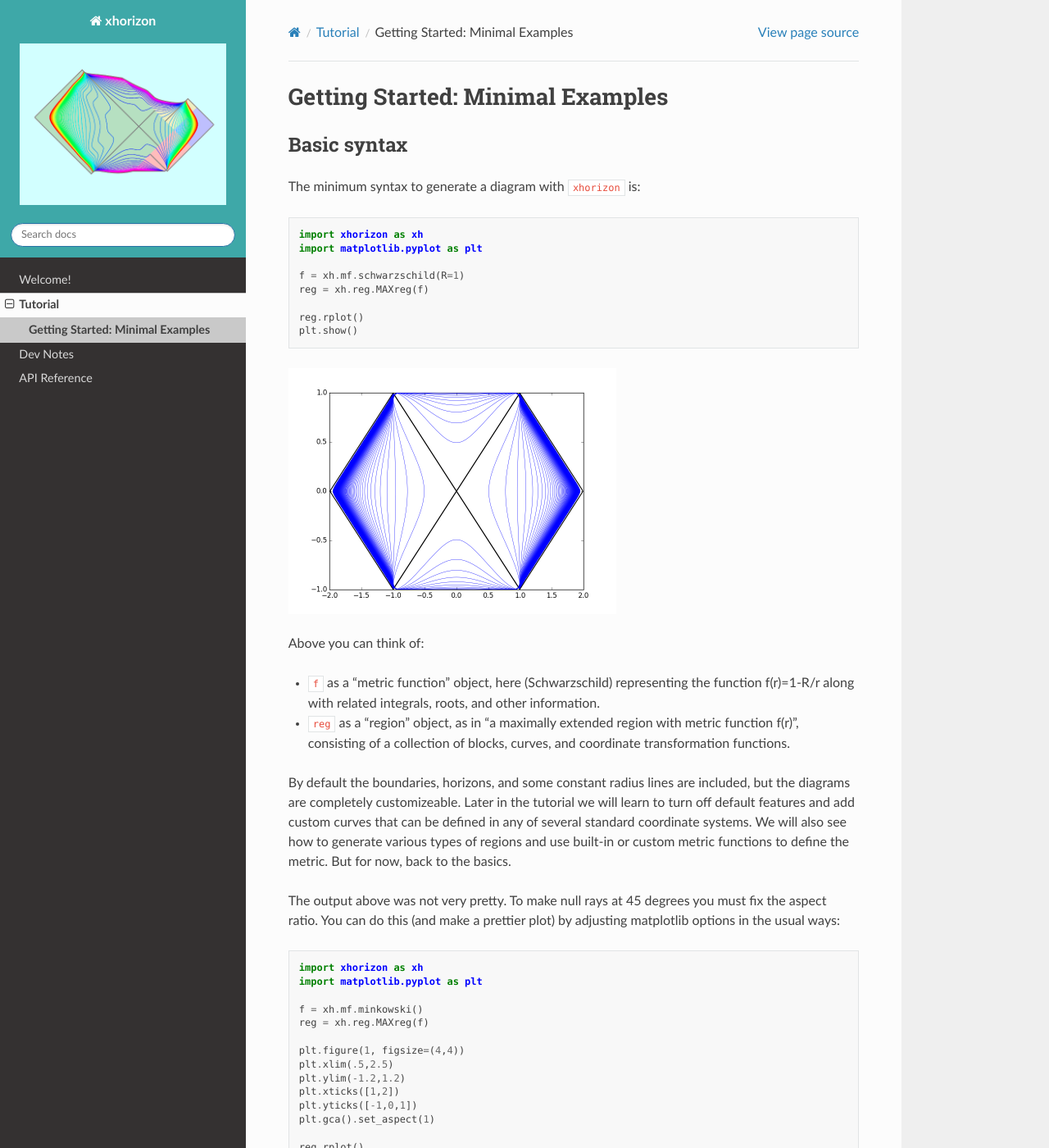
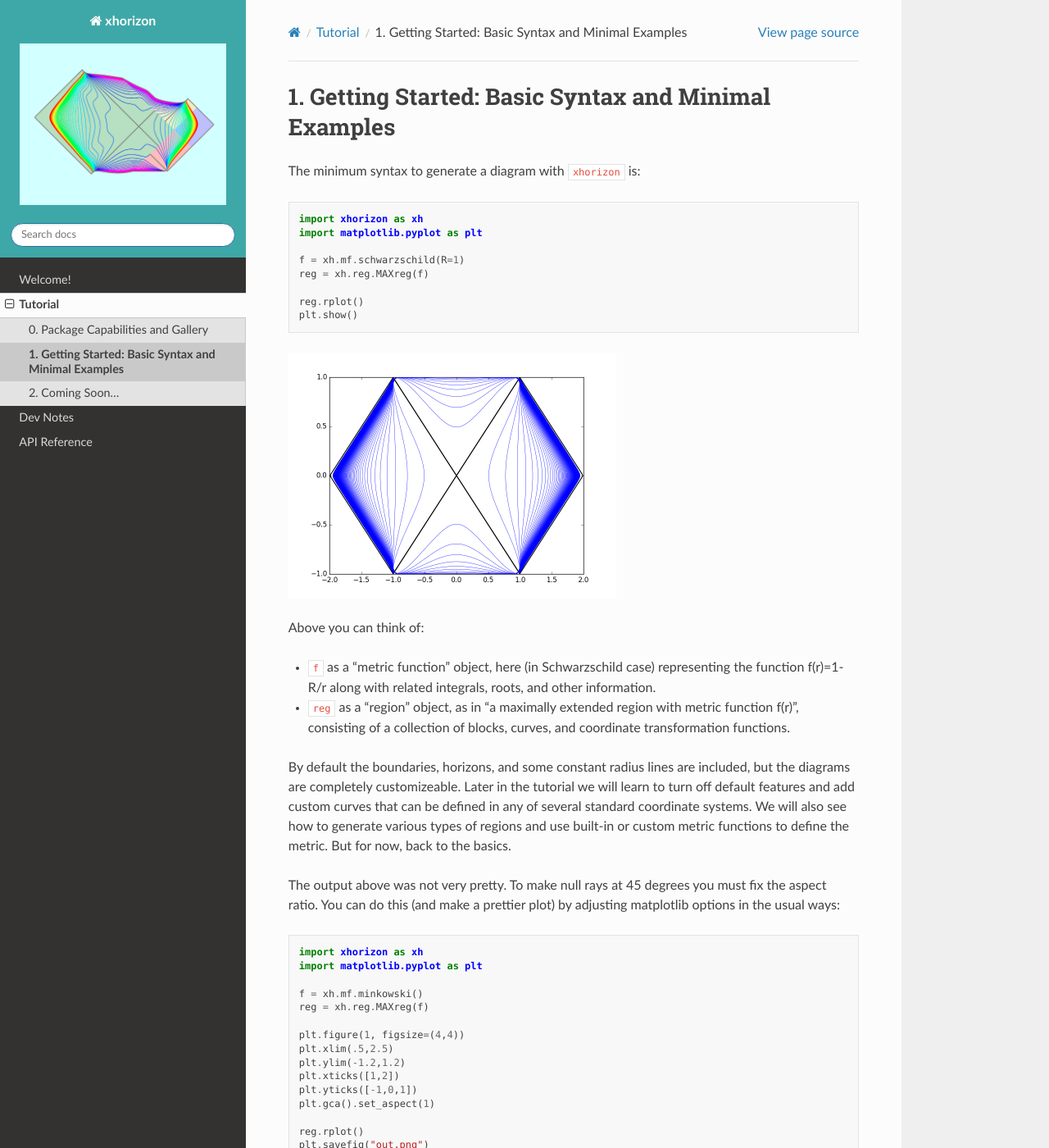
Before and after one commit to xh-diagrams/xhorizon, a Sphinx documentation site: the page built from docs/source/TUTORIAL/lesson1.rst, in a window 1280 px wide and 1400 px high. Shown: the whole window at 82% size. Built offline with Sphinx 7.4.7 and the Read the Docs theme 2.0.0, drawn with Linux system fonts in a browser that asks for light colours; some of the changed text lies outside the part shown.

Commit message:
Update docs.

```diff
--- a/docs/source/TUTORIAL/00-overview.rst
+++ b/docs/source/TUTORIAL/00-overview.rst
@@ -10,6 +10,8 @@ Tutorial
 **Tutorial Contents**:
 
 .. toctree::
-   :maxdepth: 2
+   :maxdepth: 1
 
+   capabilities
    lesson1
+   lesson2
--- a/docs/source/TUTORIAL/lesson1.rst
+++ b/docs/source/TUTORIAL/lesson1.rst
@@ -1,8 +1,5 @@
-Getting Started: Minimal Examples
-=================================
-
-Basic syntax
-############
+1. Getting Started: Basic Syntax and Minimal Examples
+=====================================================
 
 The minimum syntax to generate a diagram with ``xhorizon`` is::
 
@@ -21,7 +18,7 @@ The minimum syntax to generate a diagram with ``xhorizon`` is::
 
 Above you can think of:
 
-* ``f`` as a "metric function" object, here (Schwarzschild) representing the function f(r)=1-R/r along with related integrals, roots, and other information.
+* ``f`` as a "metric function" object, here (in Schwarzschild case) representing the function f(r)=1-R/r along with related integrals, roots, and other information.
 
 * ``reg`` as a "region" object, as in "a maximally extended region with metric function f(r)", consisting of a collection of blocks, curves, and coordinate transformation functions.
 
@@ -99,3 +96,6 @@ To make the diagram more useful we can add some informational annotations. The r
 .. image:: ../_static/tutorial/001d.png
   :width: 400
   :alt: Diagram.
+
+
+All coordinates and parameters in the diagram are unitless. Units of all values are fixed by a choice of an overall length scale, as described in the algorithms paper arxiv:1802.02263.
--- /dev/null
+++ b/docs/source/TUTORIAL/lesson2.rst
@@ -0,0 +1,4 @@
+2. Coming Soon...
+=================
+
+More coming soon...
--- a/docs/source/index.rst
+++ b/docs/source/index.rst
@@ -45,7 +46,7 @@ Table of Contents
 -----------------
 
 .. toctree::
-   :maxdepth: 2
+   :maxdepth: 1
 
    Welcome! <welcome>
    Tutorial <TUTORIAL/00-overview>
```
Also changed, not shown: other parts of docs/source/index.rst (+2 -1 lines), docs/source/TUTORIAL/capabilities.rst (added, +67 -0 lines).
